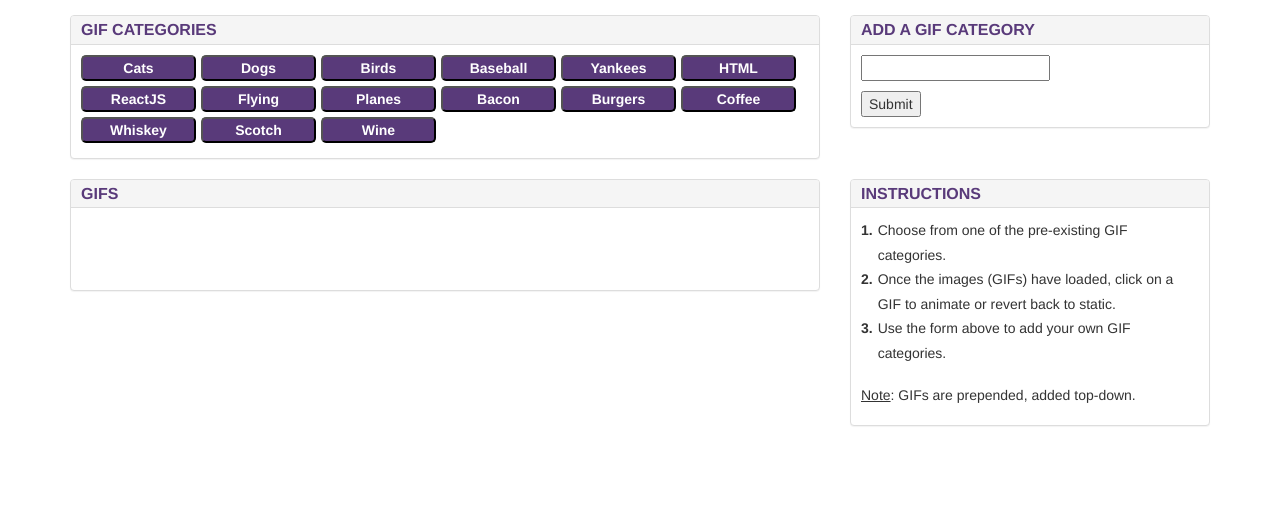
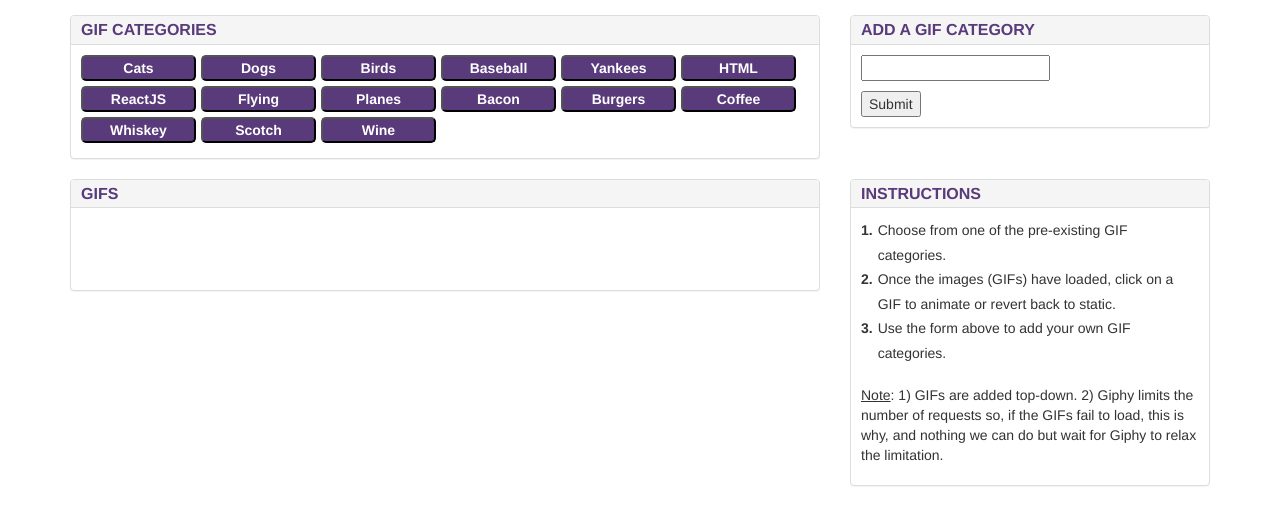
Before and after one commit to luis-morel/gif-mania, a plain HTML site: page index.html in a window 1280 px wide. Shown: the part 134-658 px from the top of the page. Drawn offline with nearby package versions, Linux system fonts and the light colour scheme.

Commit message:
Category\HTML updates

```diff
--- a/index.html
+++ b/index.html
@@ -84,7 +84,8 @@
                                 </tbody>
                             </table>
                             <br>
-                            <p><u>Note</u>: GIFs are prepended, added top-down.</p>
+                            <p><u>Note</u>: 1) GIFs are added top-down. 2) Giphy limits the number of requests so, if the GIFs fail to
+                                 load, this is why, and nothing we can do but wait for Giphy to relax the limitation.</p>
                         </div>
                     </div>
                 </div>
```
